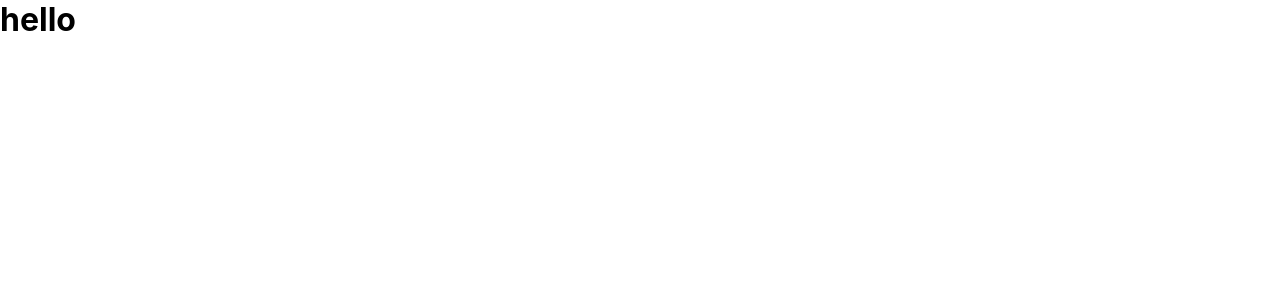
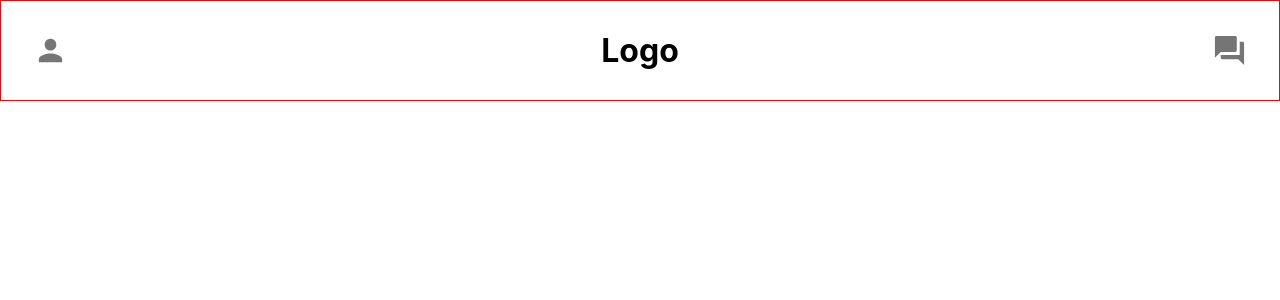
Before and after one commit to KaweckiBartek/Lovely-app, a React (Create React App) app in the folder lovely/: page / in a window 1280 px wide. Shown: the top 300 px of the page. Built offline with nearby package versions, Linux system fonts and the light colour scheme.

Commit message:
header ready

```diff
--- /dev/null
+++ b/lovely/src/Header.css
@@ -0,0 +1,11 @@
+.header__wrapper{
+  display: flex;
+  justify-content: space-between;
+  align-items: center;
+  border: 1px solid red;
+}
+
+.header__icon{
+ padding: 20px;
+ cursor: pointer;
+}
--- a/lovely/src/Header.js
+++ b/lovely/src/Header.js
@@ -1,9 +1,20 @@
 import React from 'react'
+import './Header.css'
+import PersonIcon from '@material-ui/icons/Person';
+import ForumIcon from '@material-ui/icons/Forum';
+import IconButton from '@material-ui/core/IconButton'
+
 
 const Header = () => {
   return (
-    <div>
-      <h1>hello</h1>
+    <div className="header__wrapper">
+      <IconButton>
+        <PersonIcon className="header__icon" fontSize="large" />
+      </IconButton>
+      <h1>Logo</h1>
+      <IconButton>
+        <ForumIcon className="header__icon" fontSize="large" />
+      </IconButton>
     </div>
   )
 }
```
Also changed, not shown: lovely/src/Header.scss (deleted), 1 other file (tests, documents, lock files or other folders).
